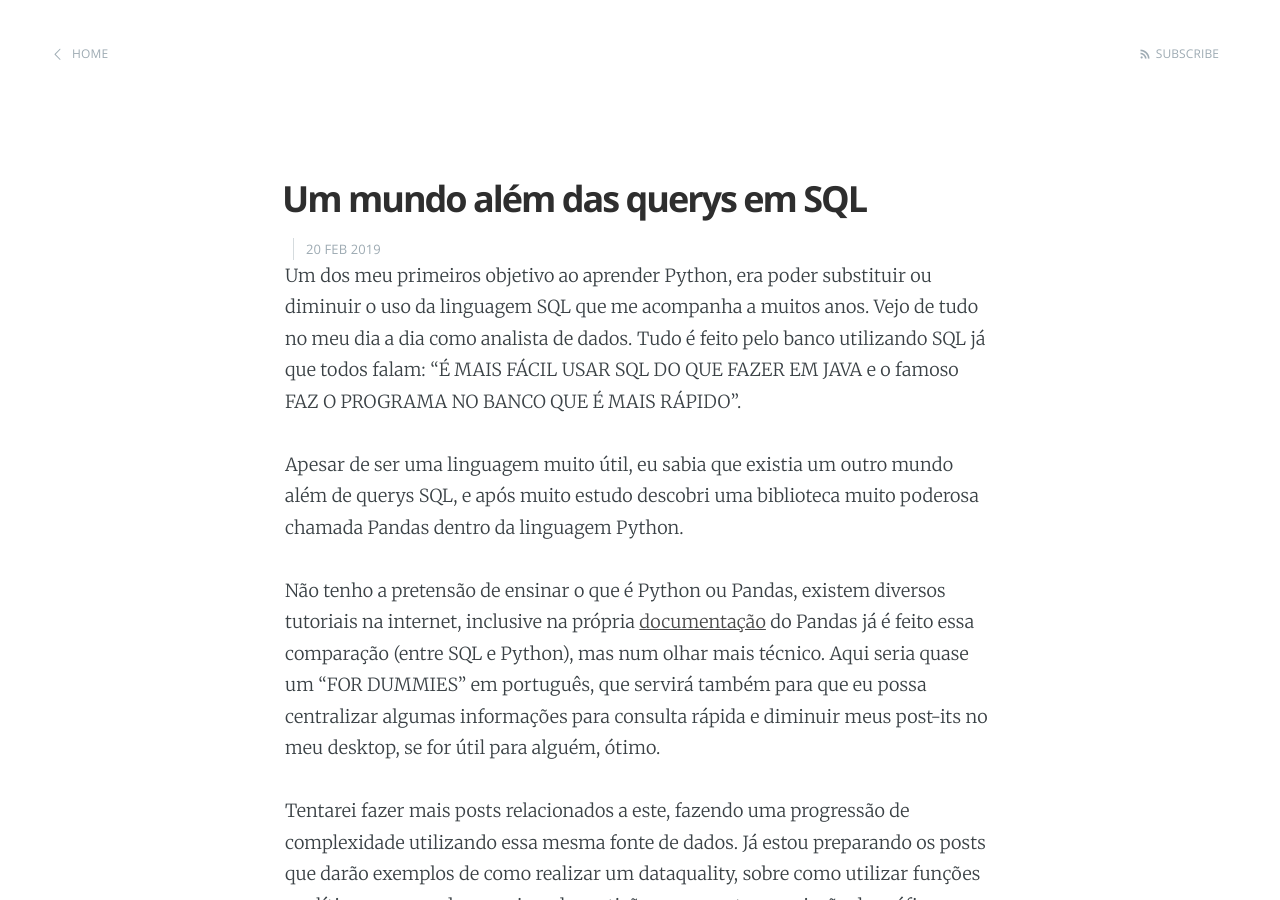
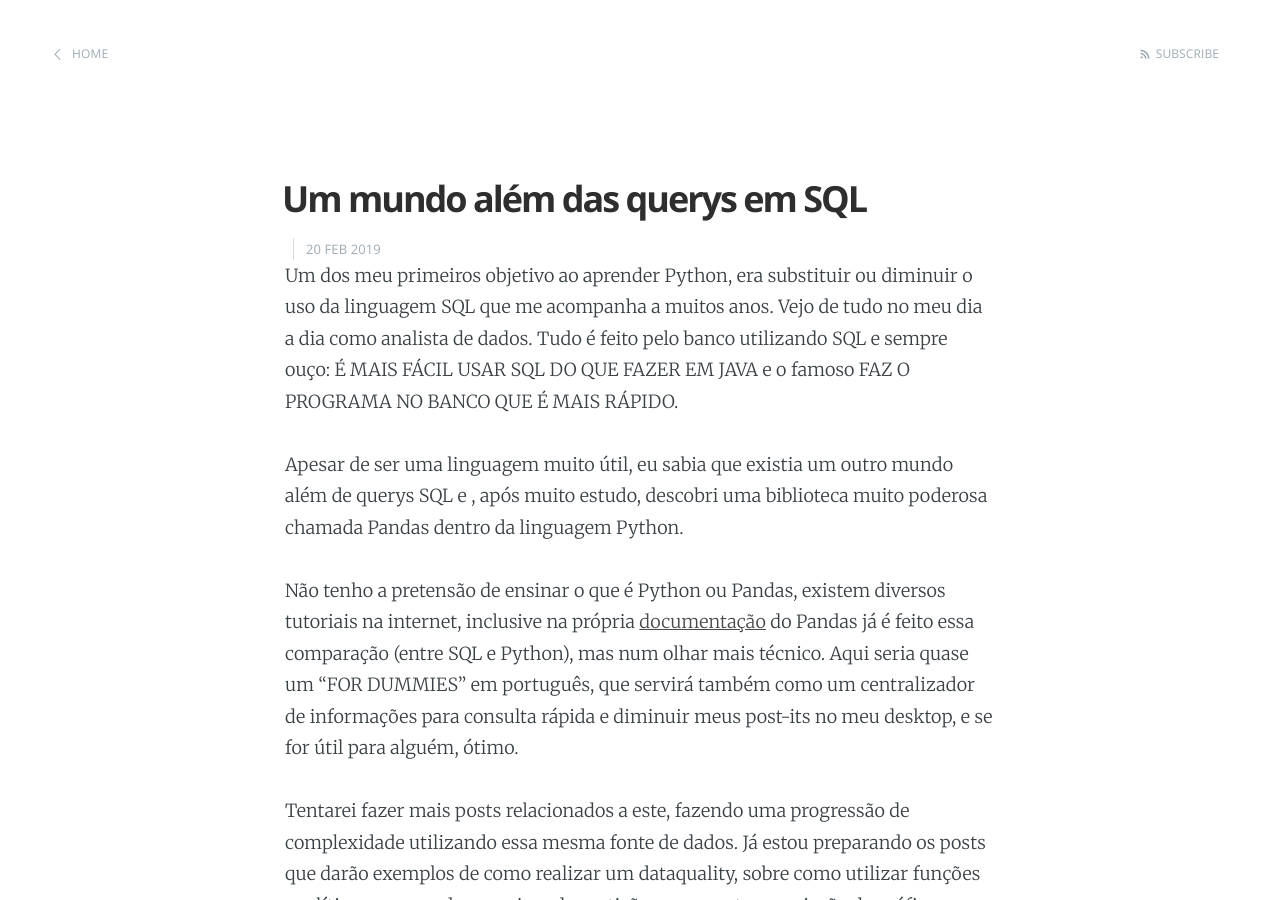
Before and after one commit to michelmourasilva/michelmourasilva.github.io, a Jekyll site: the page built from _posts/2019-02-20-Um-mundo-alem-das-querys-em-SQL.md, in a window 1280 px wide and 900 px high. Built offline with Jekyll 4.4.1, drawn with Linux system fonts in a browser that asks for light colours; our own code applies the rules of GitHub Pages for plain Markdown files.

Commit message:
Update 2019-02-20-Um-mundo-alem-das-querys-em-SQL.md

```diff
--- a/_posts/2019-02-20-Um-mundo-alem-das-querys-em-SQL.md
+++ b/_posts/2019-02-20-Um-mundo-alem-das-querys-em-SQL.md
@@ -3,11 +3,11 @@ title: Um mundo além das querys em SQL
 date: 2019-02-20 00:00:00 Z
 ---
 
-Um dos meu primeiros objetivo ao aprender Python, era poder substituir ou diminuir o uso da linguagem SQL que me acompanha a muitos anos. Vejo de tudo no meu dia a dia como analista de dados. Tudo é feito pelo banco utilizando SQL já que todos falam: "É MAIS FÁCIL USAR SQL DO QUE FAZER EM JAVA e o famoso FAZ O PROGRAMA NO BANCO QUE É MAIS RÁPIDO".
+Um dos meu primeiros objetivo ao aprender Python, era substituir ou diminuir o uso da linguagem SQL que me acompanha a muitos anos. Vejo de tudo no meu dia a dia como analista de dados. Tudo é feito pelo banco utilizando SQL e sempre ouço: É MAIS FÁCIL USAR SQL DO QUE FAZER EM JAVA e o famoso FAZ O PROGRAMA NO BANCO QUE É MAIS RÁPIDO.
 
-Apesar de ser uma linguagem muito útil, eu sabia que existia um outro mundo além de querys SQL, e após muito estudo descobri uma biblioteca muito poderosa chamada Pandas dentro da linguagem Python.
+Apesar de ser uma linguagem muito útil, eu sabia que existia um outro mundo além de querys SQL e , após muito estudo, descobri uma biblioteca muito poderosa chamada Pandas dentro da linguagem Python.
 
-Não tenho a pretensão de ensinar o que é Python ou Pandas, existem diversos tutoriais na internet, inclusive na própria [documentação] do Pandas já é feito essa comparação (entre SQL e Python), mas num olhar mais técnico. Aqui seria quase um "FOR DUMMIES" em português, que servirá também para que eu possa centralizar algumas informações para consulta rápida e diminuir meus post-its no meu desktop, se for útil para alguém, ótimo.
+Não tenho a pretensão de ensinar o que é Python ou Pandas, existem diversos tutoriais na internet, inclusive na própria [documentação] do Pandas já é feito essa comparação (entre SQL e Python), mas num olhar mais técnico. Aqui seria quase um "FOR DUMMIES" em português, que servirá também como um centralizador de informações para consulta rápida e diminuir meus post-its no meu desktop, e se for útil para alguém, ótimo.
 
 Tentarei fazer mais posts relacionados a este, fazendo uma progressão de complexidade utilizando essa mesma fonte de dados. Já estou preparando os posts que darão exemplos de como realizar um dataquality, sobre como utilizar funções analíticas e agregadas em cima de partições ou amostras e criação de gráficos utilizando o Matplotlib.
 
```
